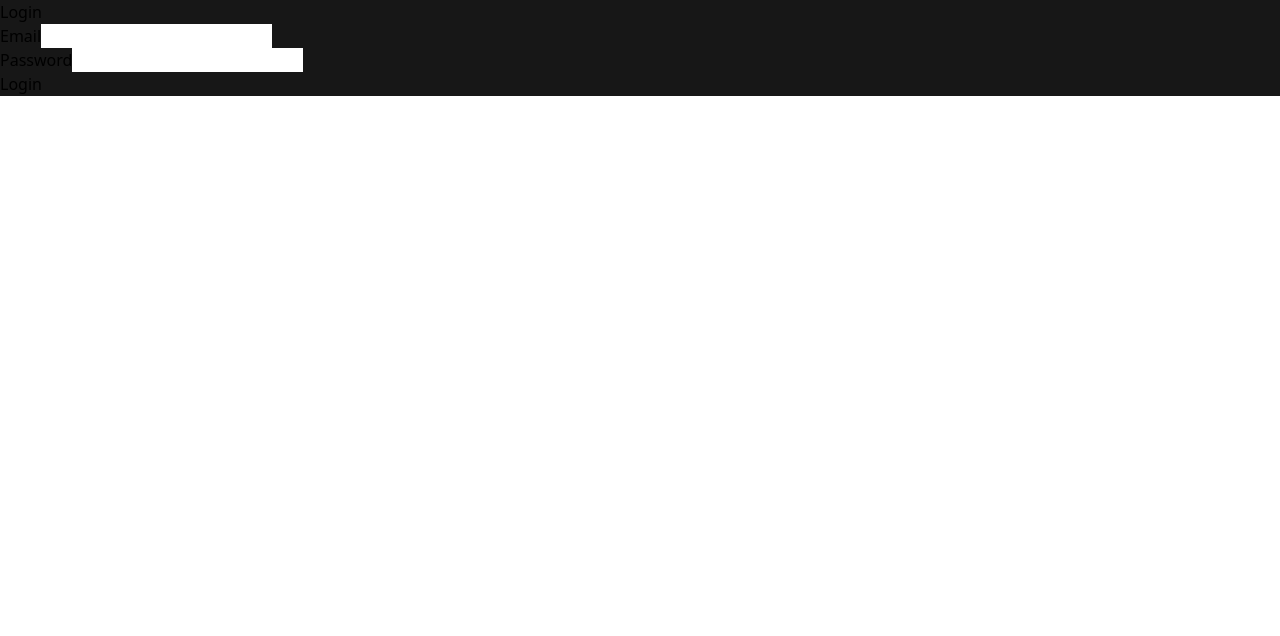
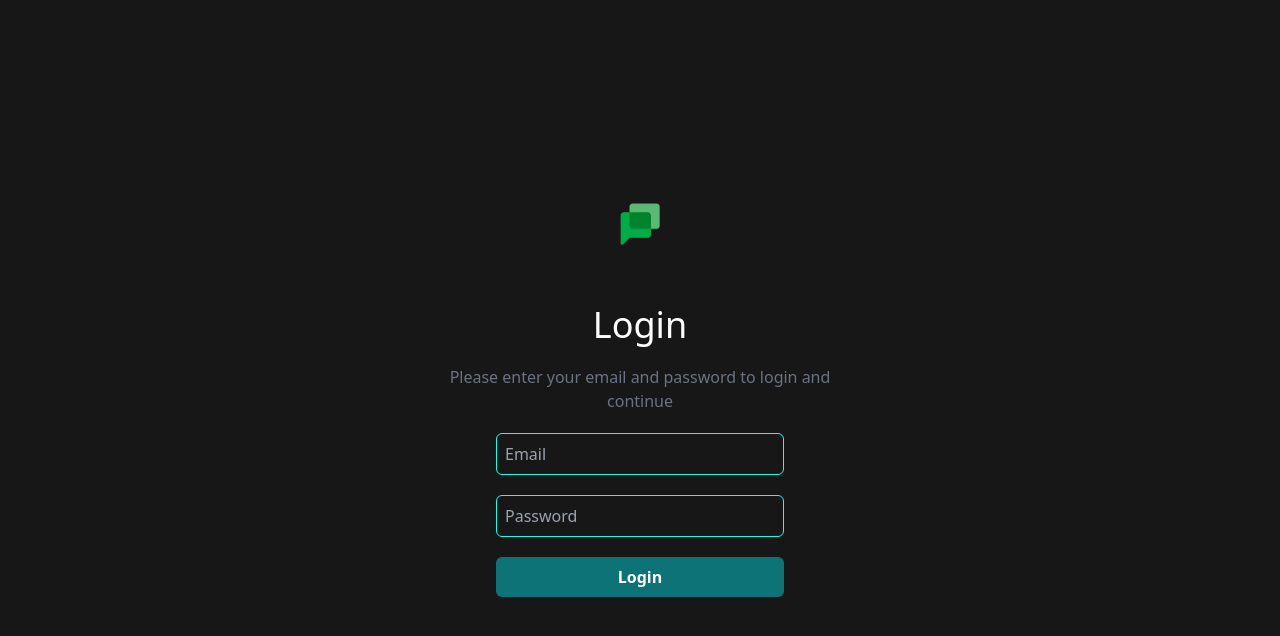
Before and after one commit to PrinceNarteh/chatty, a React (Vite) app in the folder client/: page /login in a window 1280 px wide. Shown: the top 636 px of the page. Built offline with nearby package versions, Linux system fonts and the light colour scheme.

Commit message:
feature: style login page

```diff
--- a/client/src/pages/Login.tsx
+++ b/client/src/pages/Login.tsx
@@ -25,11 +25,14 @@ const Login = () => {
   const submit: SubmitHandler<FormValue> = async (data) => {
     const toastId = toast.loading("Loading...");
     try {
-      const res = await login(data);
+      const res: any = await login(data);
       toast.dismiss(toastId);
-      toast.success("Login successful!");
-      console.log(res);
-      navigate("/");
+      if (res.data) {
+        toast.success("Login successful!");
+        navigate("/");
+      } else {
+        toast.error(res.error.data);
+      }
     } catch (error: any) {
       toast.dismiss(toastId);
       toast.error(error.response.data);
@@ -37,20 +40,36 @@ const Login = () => {
   };
 
   return (
-    <div>
-      Login
-      <form onSubmit={handleSubmit(submit)}>
+    <div className="h-screen w-screen flex flex-col justify-center space-y-5 items-center text-white max-w-sm mx-auto text-center">
+      <img src="/images/logo.png" alt="" className="w-10 mb-10" />
+      <h3 className="text-4xl">Login</h3>
+      <p className="text-gray-500">
+        Please enter your email and password to login and continue
+      </p>
+      <form onSubmit={handleSubmit(submit)} className="w-9/12 space-y-5">
         <div>
-          <label htmlFor="email">Email</label>
-          <input type="email" id="email" {...register("email")} />
+          <input
+            type="email"
+            placeholder="Email"
+            {...register("email")}
+            className="bg-transparent border border-light-green p-2 rounded-md w-full"
+          />
           {errors["email"] && <p>{errors["email"].message}</p>}
         </div>
         <div>
-          <label htmlFor="password">Password</label>
-          <input type="password" id="password" {...register("password")} />
+          <input
+            type="password"
+            placeholder="Password"
+            {...register("password")}
+            className="bg-transparent border border-light-green p-2 rounded-md w-full"
+          />
           {errors["password"] && <p>{errors["password"].message}</p>}
         </div>
-        <input type="submit" value="Login" />
+        <input
+          type="submit"
+          value="Login"
+          className="bg-dark-green w-full py-2 rounded-md cursor-pointer font-bold"
+        />
       </form>
     </div>
   );
```
